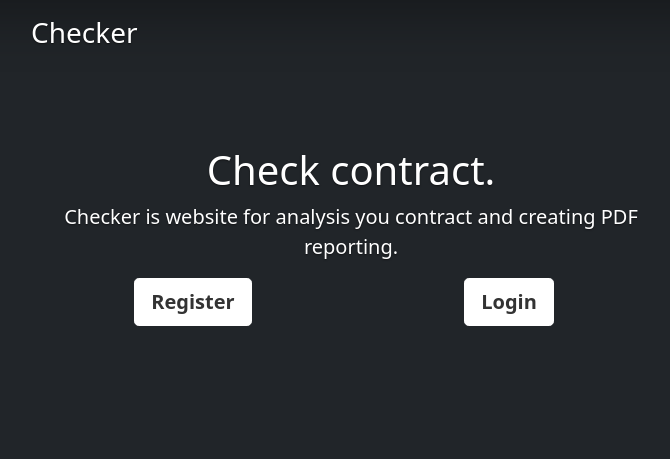
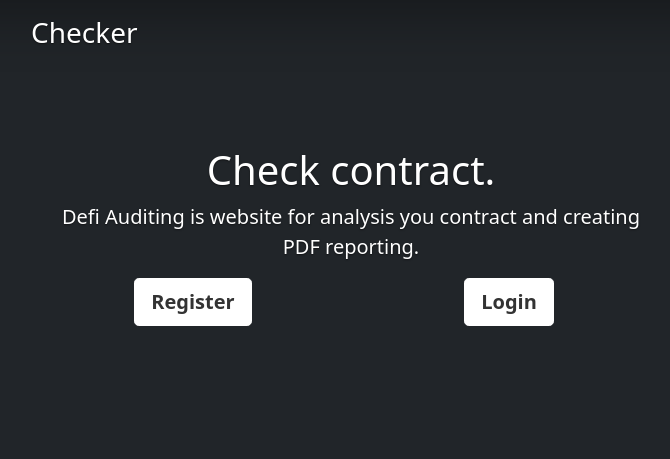
Before and after one commit to defiauditing/EthereumSearchAPI, a Django app: page / in a window 1280 px wide. Shown: the top 459 px of the page, without its empty margins (289-959 px from the left). Run offline with Django 4.2, Linux system fonts and the light colour scheme; parts of the project's set-up code (start-up, migrations or seed data) failed here and were passed over.

Commit message:
test update

```diff
--- a/web/templates/nindex.html
+++ b/web/templates/nindex.html
@@ -74,7 +74,7 @@ body {
 
           <main class="px-3 mt-5">
             <h1>Check contract.</h1>
-            <p class="lead">Checker is website for analysis you contract and creating PDF reporting.</p>
+            <p class="lead">Defi Auditing is website for analysis you contract and creating PDF reporting.</p>
             <p class="lead">
                 <div class="row">
                     <div class="col">
```
